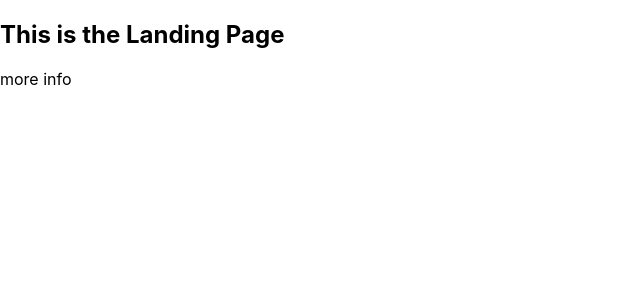
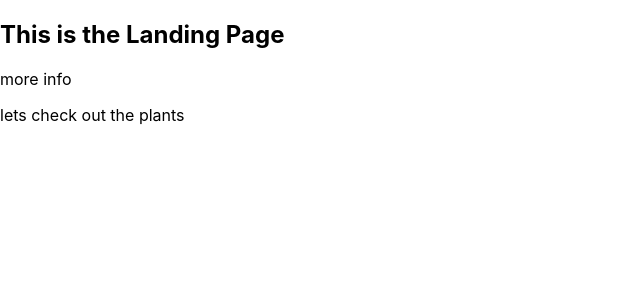
Before and after one commit to HollyDraz/paradise, a React (Create React App) app: page /landing in a window 1280 px wide. Shown: the top 300 px of the page, without its empty margins (0-640 px from the left). Built offline with nearby package versions, Linux system fonts and the light colour scheme; the HTML template or start-up script is replaced by a standard one.

Commit message:
added new route

```diff
--- a/src/App.js
+++ b/src/App.js
@@ -1,9 +1,10 @@
-// src/App.js
+// imports
 import { BrowserRouter as Router, Route, Routes, useNavigate } from 'react-router-dom';
 import React from 'react';
 //styling
 import './App.css';
 // import components
+import ProductList from './ProductList';
 import LandingPage from './LandingPage';
 
 
@@ -30,6 +31,7 @@ function App() {
       <Routes>
         <Route path="/" element={<Home />} />
         <Route path="/landing" element={<LandingPage />} />
+        <Route path="/products" element={<ProductList />} />
       </Routes>
     </Router>
   );
--- a/src/LandingPage.js
+++ b/src/LandingPage.js
@@ -6,6 +6,7 @@ function LandingPage() {
     <div>
       <h2>This is the Landing Page</h2>
       <p>more info </p>
+      <p>lets check out the plants</p>
     </div>
   );
 }
```
